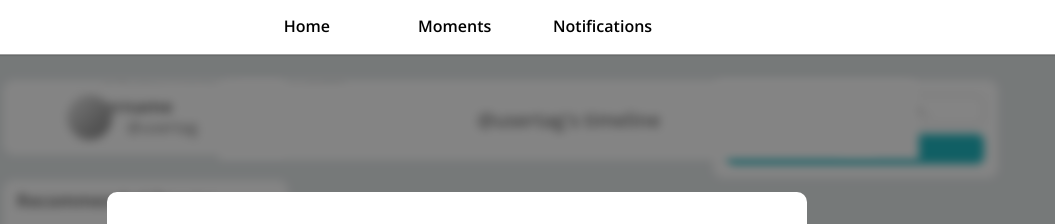
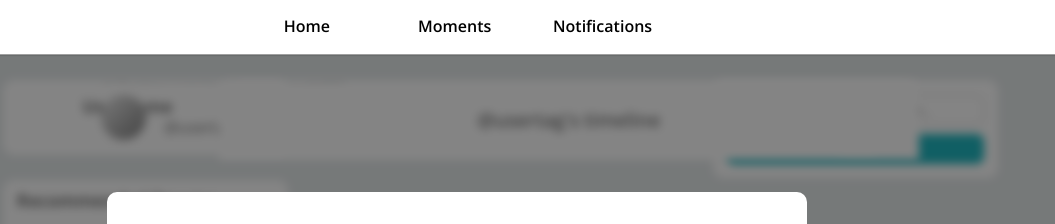
Before and after one commit to KeeganE596/TweetEasy, a plain HTML site: page index.html in a window 1280 px wide. Shown: the top 224 px of the page, 183-1238 px from the left. Drawn offline with nearby package versions, Linux system fonts and the light colour scheme.

Commit message:
Final files for submission

```diff
--- a/css/style_main.css
+++ b/css/style_main.css
@@ -224,7 +224,7 @@ a{
 	border-radius: 100%;
 	position: relative;
 	top: 15px;
-	left: -37%;
+	left: -25%;
 }
 
 .username{
@@ -239,7 +239,7 @@ a{
 	float: left;
 	position: relative;
 	top: -14px;
-	left: -16%;
+	left: -3%;
 	text-decoration: none;
 	font-size: 1em;
 	font-weight: 300;
```
Also changed, not shown: index.html (+1 -1 lines).
